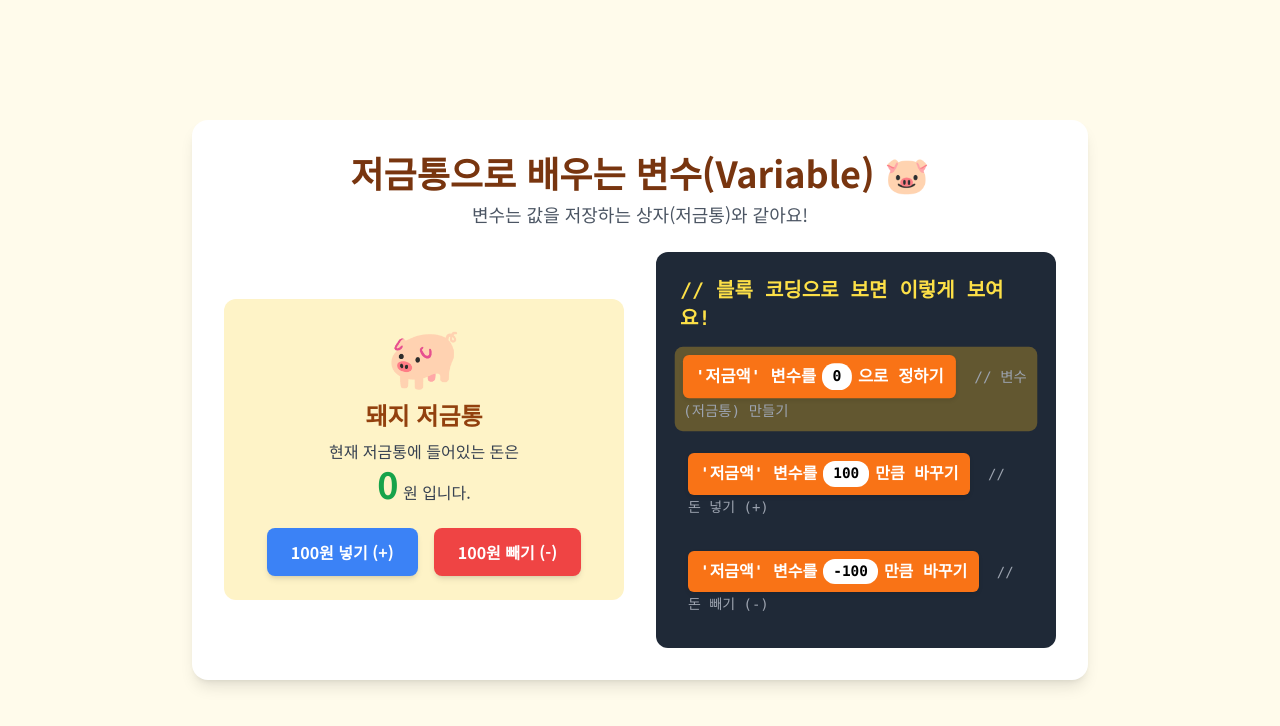
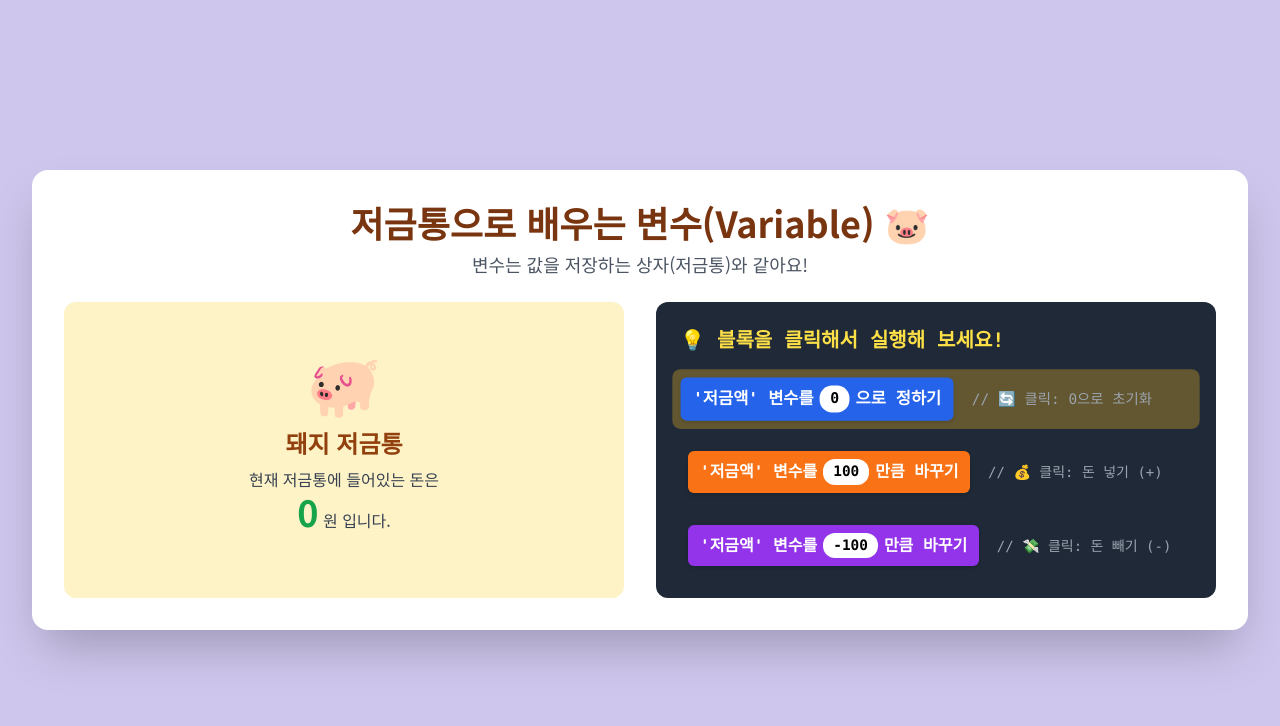
Before and after one commit to leehj002/entry, a plain HTML site: page docs/variableEx.html in a window 1280 px wide. Drawn offline with nearby package versions, Linux system fonts and the light colour scheme.

Commit message:
버튼 수정

```diff
--- a/docs/variableEx.html
+++ b/docs/variableEx.html
@@ -20,6 +20,15 @@
             border-radius: 6px;
             font-weight: bold;
             box-shadow: 0 2px 4px rgba(0,0,0,0.1);
+            cursor: pointer;
+            transition: all 0.3s ease;
+        }
+        .code-block:hover {
+            transform: translateY(-2px);
+            box-shadow: 0 4px 8px rgba(0,0,0,0.2);
+        }
+        .code-block:active {
+            transform: translateY(0);
         }
         .block-value {
             background-color: white;
@@ -31,17 +40,17 @@
         }
     </style>
 </head>
-<body class="bg-amber-50 flex items-center justify-center min-h-screen">
+<body style="background: #cfc6ed; font-family: 'Noto Sans KR', sans-serif; min-height: 100vh; margin: 0; padding: 2rem; display: flex; align-items: center; justify-content: center;">
 
-    <div class="w-full max-w-4xl mx-auto p-6 md:p-8 bg-white rounded-2xl shadow-lg">
+    <div style="max-width: 1600px; width: 100%; margin: 0 auto; background: white; border-radius: 1rem; box-shadow: 0 25px 50px -12px rgba(0, 0, 0, 0.25); padding: 2rem;">
         <header class="text-center mb-6">
             <h1 class="text-3xl md:text-4xl font-bold text-amber-900">저금통으로 배우는 변수(Variable) 🐷</h1>
             <p class="mt-2 text-lg text-gray-600">변수는 값을 저장하는 상자(저금통)와 같아요!</p>
         </header>
 
-        <div class="grid md:grid-cols-2 gap-8 items-center">
+        <div class="grid md:grid-cols-2 gap-8 items-stretch">
             <!-- 왼쪽: 시각화 및 인터랙션 -->
-            <div class="bg-amber-100 p-6 rounded-xl text-center relative overflow-hidden">
+            <div class="bg-amber-100 p-6 rounded-xl text-center relative overflow-hidden flex flex-col justify-center">
                 <div id="coin-animation-area" class="absolute top-0 left-0 w-full h-full pointer-events-none"></div>
                 <div class="text-6xl mb-4">🐖</div>
                 <h2 class="text-2xl font-bold text-amber-800">돼지 저금통</h2>
@@ -49,48 +58,40 @@
                     현재 저금통에 들어있는 돈은<br>
                     <span id="moneyDisplay" class="text-4xl font-bold text-green-600">0</span> 원 입니다.
                 </p>
-                <div class="flex justify-center gap-4 mt-6">
-                    <button id="depositButton" class="bg-blue-500 hover:bg-blue-600 text-white font-bold py-3 px-6 rounded-lg shadow-md transition-transform transform hover:scale-105">
-                        100원 넣기 (+)
-                    </button>
-                    <button id="withdrawButton" class="bg-red-500 hover:bg-red-600 text-white font-bold py-3 px-6 rounded-lg shadow-md transition-transform transform hover:scale-105">
-                        100원 빼기 (-)
-                    </button>
-                </div>
             </div>
 
-            <!-- 오른쪽: 코드 설명 -->
-            <div class="bg-gray-800 p-6 rounded-xl text-white font-mono">
-                <h3 class="text-xl font-bold text-yellow-300 mb-4">// 블록 코딩으로 보면 이렇게 보여요!</h3>
+            <!-- 오른쪽: 코드 블록 -->
+            <div class="bg-gray-800 p-6 rounded-xl text-white font-mono flex flex-col justify-center">
+                <h3 class="text-xl font-bold text-yellow-300 mb-4">💡 블록을 클릭해서 실행해 보세요!</h3>
 
                 <!-- 변수 선언 블록 -->
                 <div id="block-line-1" class="p-2 rounded-lg transition-all duration-300">
-                    <div class="code-block bg-orange-500 text-white">
+                    <div class="code-block bg-blue-600 text-white" onclick="resetMoney()">
                         <span>'저금액' 변수를</span>
                         <span id="codeMoneyValue" class="block-value">0</span>
                         <span>으로 정하기</span>
                     </div>
-                    <span class="text-gray-400 ml-2 text-sm">// 변수(저금통) 만들기</span>
+                    <span class="text-gray-400 ml-2 text-sm">// 🔄 클릭: 0으로 초기화</span>
                 </div>
 
                 <!-- 돈 넣기 블록 -->
                 <div id="block-line-2" class="mt-4 p-2 rounded-lg transition-all duration-300">
-                     <div class="code-block bg-orange-500 text-white">
+                     <div class="code-block bg-orange-500 text-white" onclick="depositMoney()">
                         <span>'저금액' 변수를</span>
                         <span class="block-value">100</span>
                         <span>만큼 바꾸기</span>
                     </div>
-                    <span class="text-gray-400 ml-2 text-sm">// 돈 넣기 (+)</span>
+                    <span class="text-gray-400 ml-2 text-sm">// 💰 클릭: 돈 넣기 (+)</span>
                 </div>
 
                 <!-- 돈 빼기 블록 -->
                 <div id="block-line-3" class="mt-4 p-2 rounded-lg transition-all duration-300">
-                    <div class="code-block bg-orange-500 text-white">
+                    <div class="code-block bg-purple-600 text-white" onclick="withdrawMoney()">
                         <span>'저금액' 변수를</span>
                         <span class="block-value">-100</span>
                         <span>만큼 바꾸기</span>
                     </div>
-                    <span class="text-gray-400 ml-2 text-sm">// 돈 빼기 (-)</span>
+                    <span class="text-gray-400 ml-2 text-sm">// 💸 클릭: 돈 빼기 (-)</span>
                 </div>
             </div>
         </div>
@@ -101,8 +102,6 @@
 
         const moneyDisplay = document.getElementById('moneyDisplay');
         const codeMoneyValue = document.getElementById('codeMoneyValue');
-        const depositButton = document.getElementById('depositButton');
-        const withdrawButton = document.getElementById('withdrawButton');
         const coinAnimationArea = document.getElementById('coin-animation-area');
 
         const codeBlocks = [
@@ -126,6 +125,12 @@
                     block.style.transform = 'scale(1)';
                 }
             });
+
+            // 하이라이트 자동 제거
+            setTimeout(() => {
+                block.style.backgroundColor = 'transparent';
+                block.style.transform = 'scale(1)';
+            }, 800);
         }
 
         function playCoinAnimation(type) {
@@ -160,21 +165,27 @@
             }, 600);
         }
 
-        depositButton.addEventListener('click', () => {
+        // 블록 클릭 함수들
+        function resetMoney() {
+            저금액 = 0;
+            updateDisplay();
+            highlightCode(1);
+        }
+
+        function depositMoney() {
             저금액 = 저금액 + 100;
             updateDisplay();
             highlightCode(2);
             playCoinAnimation('deposit');
-        });
+        }
 
-        withdrawButton.addEventListener('click', () => {
+        function withdrawMoney() {
             if (저금액 >= 100) {
                 저금액 = 저금액 - 100;
                 updateDisplay();
                 highlightCode(3);
                 playCoinAnimation('withdraw');
             } else {
-                // 커스텀 모달이나 메시지 박스로 대체하는 것이 좋지만, 간단하게 alert 사용
                 const noMoneyMsg = document.createElement('div');
                 noMoneyMsg.textContent = '저금통이 비었어요!';
                 noMoneyMsg.style.cssText = `
@@ -191,14 +202,14 @@
                     transition: opacity 0.5s;
                     z-index: 100;
                 `;
-                document.querySelector('.bg-amber-100').appendChild(noMoneyMsg);
+                document.getElementById('coin-animation-area').parentElement.appendChild(noMoneyMsg);
                 setTimeout(() => noMoneyMsg.style.opacity = '1', 10);
                 setTimeout(() => {
                     noMoneyMsg.style.opacity = '0';
                     setTimeout(() => noMoneyMsg.remove(), 500);
                 }, 2000);
             }
-        });
+        }
 
         // 초기 화면 설정
         updateDisplay();
```
